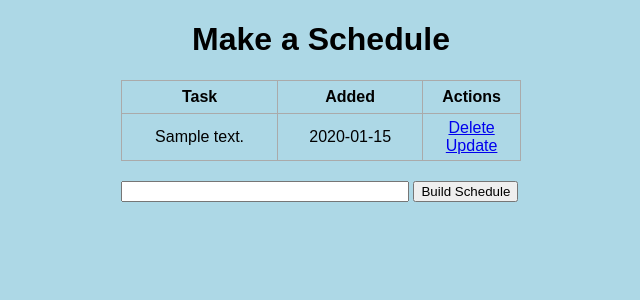
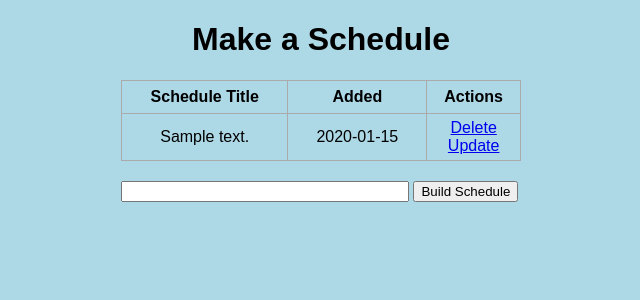
Before and after one commit to whunnius/DoodlePollClone, a Flask app: page / in a window 1280 px wide. Shown: the top 300 px of the page, without its empty margins (319-959 px from the left). Run offline with Flask 2, Linux system fonts and the light colour scheme; tables that the repository leaves empty hold one stand-in row (values such as "Sample post").

```diff
--- a/templates/index.html
+++ b/templates/index.html
@@ -14,7 +14,7 @@
     <table>
 
         <tr>
-            <th>Task</th>
+            <th>Schedule Title</th>
             <th>Added</th>
             <th>Actions</th>
         </tr>
```
